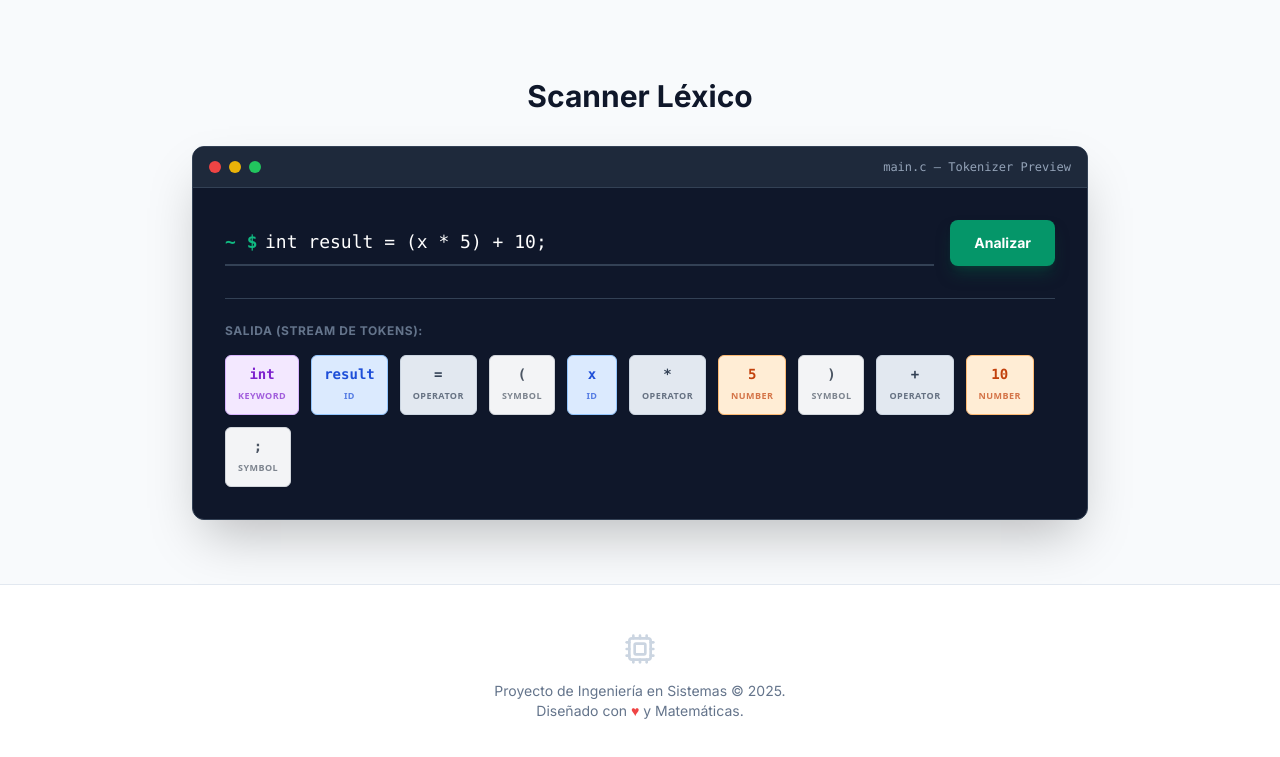
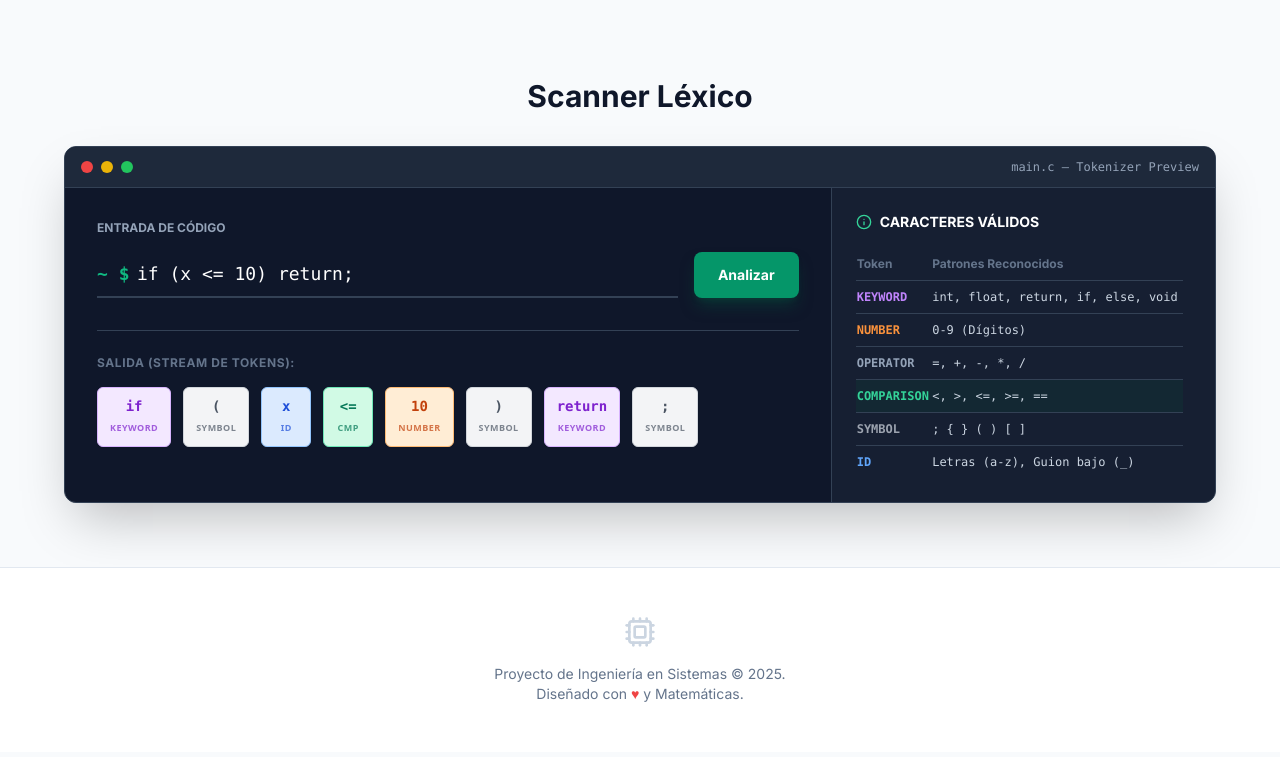
Before and after one commit to ChrystiaPalma/Fundamentos-de-Sistemas-Aut-matas-y-Compiladores, a plain HTML site: page index.html in a window 1280 px wide. Shown: the part 2206-2963 px from the top of the page. Drawn offline with nearby package versions, Linux system fonts and the light colour scheme.

Commit message:
Subiendo archivos correctamente

```diff
--- a/index.html
+++ b/index.html
@@ -5,10 +5,6 @@
     <meta name="viewport" content="width=device-width, initial-scale=1.0">
     <title>Fundamentos de Sistemas: Dashboard</title>
     <script src="https://cdn.tailwindcss.com"></script>
-    <script type="module">
-    import mermaid from 'https://cdn.jsdelivr.net/npm/mermaid@10/dist/mermaid.esm.min.mjs';
-    mermaid.initialize({ startOnLoad: true, theme: 'neutral' });
-</script>
     <script> tailwind.config = { darkMode: 'class' } </script>
     <script src="https://unpkg.com/lucide@latest"></script>
     <link href="https://fonts.googleapis.com/css2?family=Inter:wght@300;400;600;700;800&display=swap" rel="stylesheet">
@@ -27,8 +23,6 @@
         .dark .active-text { fill: white; }
         .token-box { transition: all 0.2s; }
         .token-box:hover { transform: translateY(-2px); }
-
-        /* Estilo para centrar el diagrama Mermaid */
         .mermaid { display: flex; justify-content: center; }
 
         /* Scrollbar personalizada */
@@ -243,7 +237,7 @@
                 <h2 class="text-3xl font-bold text-slate-900 dark:text-white mt-2">Scanner Léxico</h2>
             </div>
 
-            <div class="bg-slate-900 rounded-xl shadow-2xl overflow-hidden max-w-4xl mx-auto border border-slate-700">
+            <div class="bg-slate-900 rounded-xl shadow-2xl overflow-hidden max-w-6xl mx-auto border border-slate-700">
                 <div class="bg-slate-800 px-4 py-3 flex items-center justify-between border-b border-slate-700">
                     <div class="flex items-center gap-2">
                         <div class="w-3 h-3 rounded-full bg-red-500"></div>
@@ -252,21 +246,71 @@
                     </div>
                     <span class="text-xs text-slate-400 font-mono">main.c — Tokenizer Preview</span>
                 </div>
-                <div class="p-6 md:p-8">
-                    <div class="flex flex-col md:flex-row gap-4 mb-8">
+
+                <div class="grid lg:grid-cols-3">
+
+                    <div class="col-span-2 p-6 md:p-8 border-r border-slate-700">
+                        <div class="flex flex-col gap-4 mb-8">
+                            <label class="text-slate-400 text-xs font-bold uppercase">Entrada de Código</label>
+                            <div class="flex gap-4">
                                 <div class="flex-grow relative">
                                     <span class="absolute left-0 top-2 text-emerald-500 font-mono text-lg font-bold">~ $</span>
-                            <input type="text" id="compiler-input" value="int result = (x * 5) + 10;" class="w-full bg-transparent border-b-2 border-slate-700 text-white font-mono text-lg pl-10 py-2 focus:outline-none focus:border-emerald-500 transition placeholder-slate-600" spellcheck="false">
+                                    <input type="text" id="compiler-input" value="if (x <= 10) return;" class="w-full bg-transparent border-b-2 border-slate-700 text-white font-mono text-lg pl-10 py-2 focus:outline-none focus:border-emerald-500 transition placeholder-slate-600" spellcheck="false">
                                 </div>
                                 <button onclick="tokenize()" class="bg-emerald-600 hover:bg-emerald-500 text-white px-6 py-2 rounded-lg font-bold text-sm shadow-lg shadow-emerald-900/50 transition">
                                     Analizar
                                 </button>
+                            </div>
                         </div>
 
                         <div class="border-t border-slate-700 pt-6">
                             <p class="text-slate-500 text-xs uppercase font-bold tracking-wider mb-4">Salida (Stream de Tokens):</p>
                             <div id="token-output" class="flex flex-wrap gap-3 min-h-[60px]"></div>
                         </div>
+                    </div>
+
+                    <div class="col-span-1 bg-slate-800/50 p-6">
+                        <h4 class="text-white text-sm font-bold uppercase mb-4 flex items-center gap-2">
+                            <i data-lucide="info" class="w-4 h-4 text-emerald-400"></i> Caracteres Válidos
+                        </h4>
+                        <div class="overflow-y-auto max-h-[250px] custom-scroll pr-2">
+                            <table class="w-full text-xs text-left">
+                                <thead class="text-slate-500 border-b border-slate-700">
+                                    <tr>
+                                        <th class="py-2">Token</th>
+                                        <th class="py-2">Patrones Reconocidos</th>
+                                    </tr>
+                                </thead>
+                                <tbody class="text-slate-300 divide-y divide-slate-700 font-mono">
+                                    <tr>
+                                        <td class="py-2 text-purple-400 font-bold">KEYWORD</td>
+                                        <td class="py-2">int, float, return, if, else, void</td>
+                                    </tr>
+                                    <tr>
+                                        <td class="py-2 text-orange-400 font-bold">NUMBER</td>
+                                        <td class="py-2">0-9 (Dígitos)</td>
+                                    </tr>
+                                    <tr>
+                                        <td class="py-2 text-slate-400 font-bold">OPERATOR</td>
+                                        <td class="py-2">=, +, -, *, /</td>
+                                    </tr>
+                                    <tr class="bg-emerald-900/20">
+                                        <td class="py-2 text-emerald-400 font-bold">COMPARISON</td>
+                                        <td class="py-2">&lt;, &gt;, &lt;=, &gt;=, ==</td>
+                                    </tr>
+                                    <tr>
+                                        <td class="py-2 text-gray-400 font-bold">SYMBOL</td>
+                                        <td class="py-2">; { } ( ) [ ]</td>
+                                    </tr>
+                                    <tr>
+                                        <td class="py-2 text-blue-400 font-bold">ID</td>
+                                        <td class="py-2">Letras (a-z), Guion bajo (_)</td>
+                                    </tr>
+                                </tbody>
+                            </table>
+                        </div>
+                    </div>
+
                 </div>
             </div>
         </section>
@@ -357,7 +401,7 @@
             document.getElementById(`text-${stateId}`).classList.add('active-text');
         }
 
-        // --- LÓGICA DEL TOKENIZADOR ---
+        // --- LÓGICA DEL TOKENIZADOR ACTUALIZADA ---
         function tokenize() {
             const input = document.getElementById('compiler-input').value;
             const output = document.getElementById('token-output');
@@ -365,6 +409,8 @@
 
             const patterns = [
                 { type: 'KEYWORD', regex: /^(int|float|return|if|else|void)\b/, color: 'bg-purple-100 text-purple-700 border-purple-300 dark:bg-purple-900/50 dark:text-purple-300 dark:border-purple-700' },
+                // NUEVO: Agregamos soporte para operadores de comparación (<, >, <=, >=, ==)
+                { type: 'CMP', regex: /^(<=|>=|==|<|>)/, color: 'bg-emerald-100 text-emerald-700 border-emerald-300 dark:bg-emerald-900/50 dark:text-emerald-300 dark:border-emerald-700' },
                 { type: 'ID', regex: /^[a-zA-Z_][a-zA-Z0-9_]*/, color: 'bg-blue-100 text-blue-700 border-blue-300 dark:bg-blue-900/50 dark:text-blue-300 dark:border-blue-700' },
                 { type: 'NUMBER', regex: /^\d+/, color: 'bg-orange-100 text-orange-700 border-orange-300 dark:bg-orange-900/50 dark:text-orange-300 dark:border-orange-700' },
                 { type: 'OPERATOR', regex: /^(=|\+|-|\*|\/)/, color: 'bg-slate-200 text-slate-700 border-slate-300 dark:bg-slate-700 dark:text-slate-200 dark:border-slate-600' },
```
Lines whose indentation alone changed are shown as unchanged.
